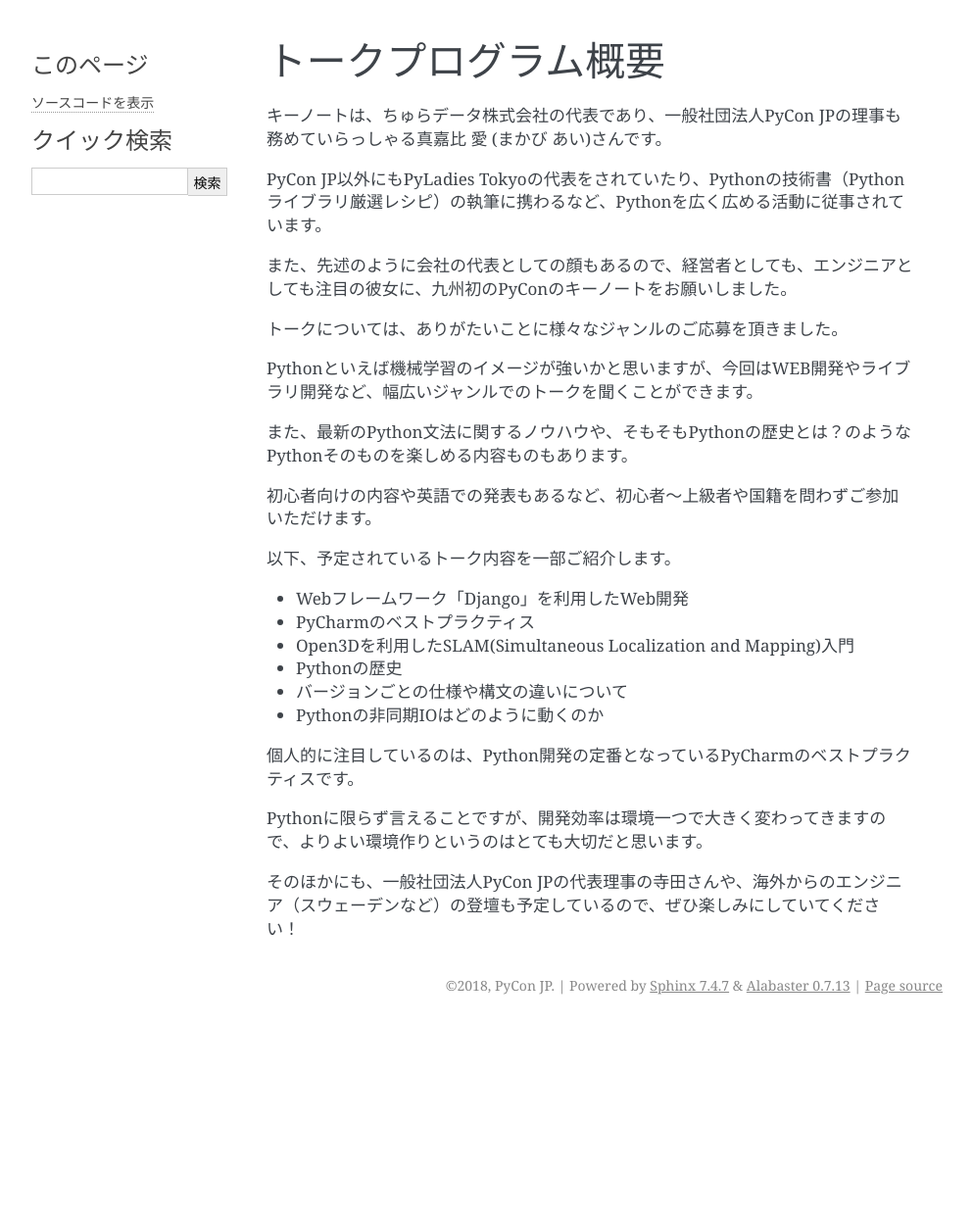
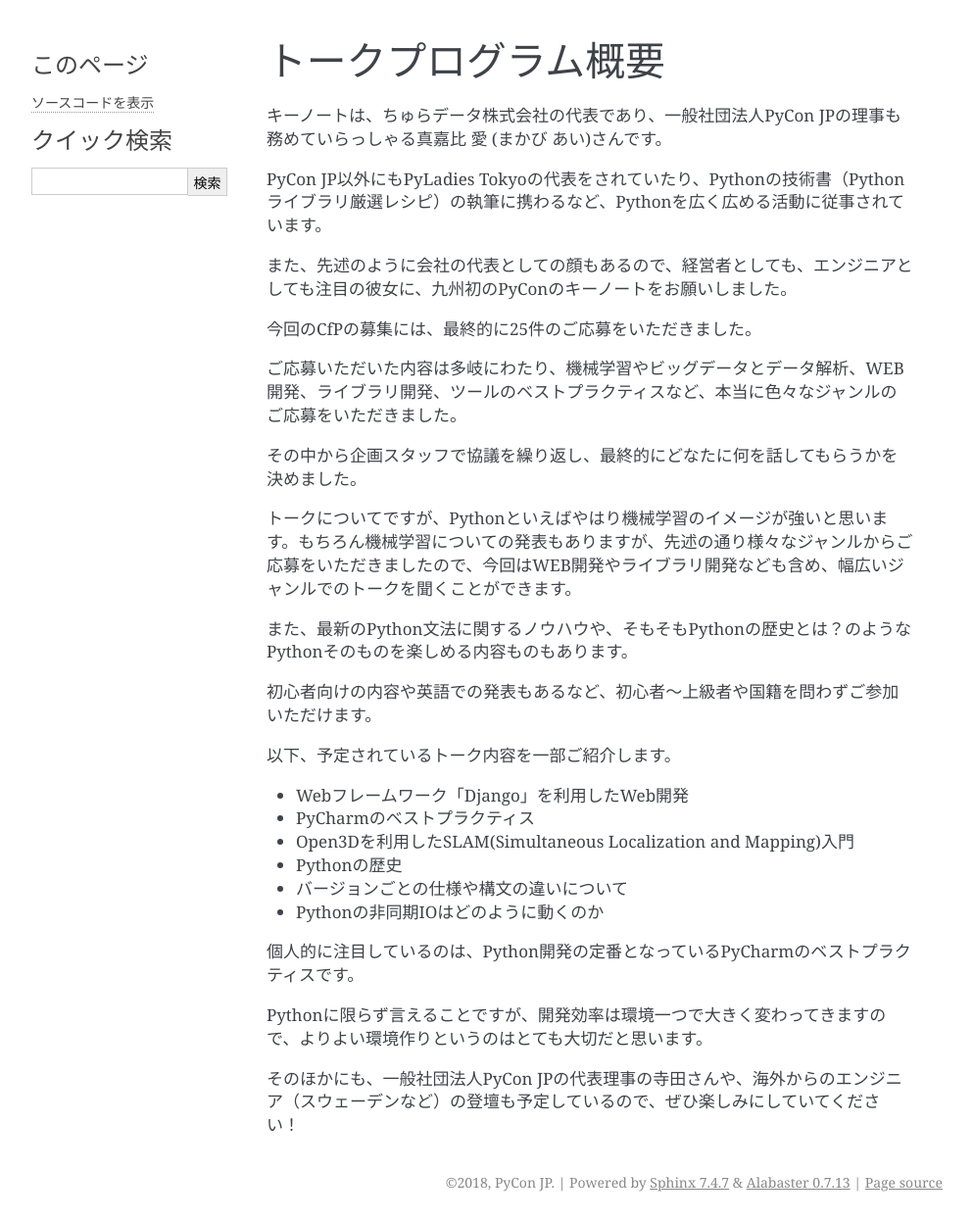
Before and after one commit to pyconjp/kyushu-2018-pre-report, a Sphinx documentation site: the page built from source/talks.rst, in a window 1280 px wide. Shown: the whole page at 98% size, without its empty margins (148-1141 px from the left). Built offline with Sphinx 7.4.7, drawn with Linux system fonts in a browser that asks for light colours; before the commit the page ends 1045 px from its top, so only the background shows below that.

Commit message:
フィードバック内容を反映

```diff
--- a/source/talks.rst
+++ b/source/talks.rst
@@ -10,9 +10,13 @@ PyCon JP以外にもPyLadies Tokyoの代表をされていたり、Pythonの技
 
 
 
-トークについては、ありがたいことに様々なジャンルのご応募を頂きました。
+今回のCfPの募集には、最終的に25件のご応募をいただきました。
 
-Pythonといえば機械学習のイメージが強いかと思いますが、今回はWEB開発やライブラリ開発など、幅広いジャンルでのトークを聞くことができます。
+ご応募いただいた内容は多岐にわたり、機械学習やビッグデータとデータ解析、WEB開発、ライブラリ開発、ツールのベストプラクティスなど、本当に色々なジャンルのご応募をいただきました。
+
+その中から企画スタッフで協議を繰り返し、最終的にどなたに何を話してもらうかを決めました。
+
+トークについてですが、Pythonといえばやはり機械学習のイメージが強いと思います。もちろん機械学習についての発表もありますが、先述の通り様々なジャンルからご応募をいただきましたので、今回はWEB開発やライブラリ開発なども含め、幅広いジャンルでのトークを聞くことができます。
 
 また、最新のPython文法に関するノウハウや、そもそもPythonの歴史とは？のようなPythonそのものを楽しめる内容ものもあります。
 
```
